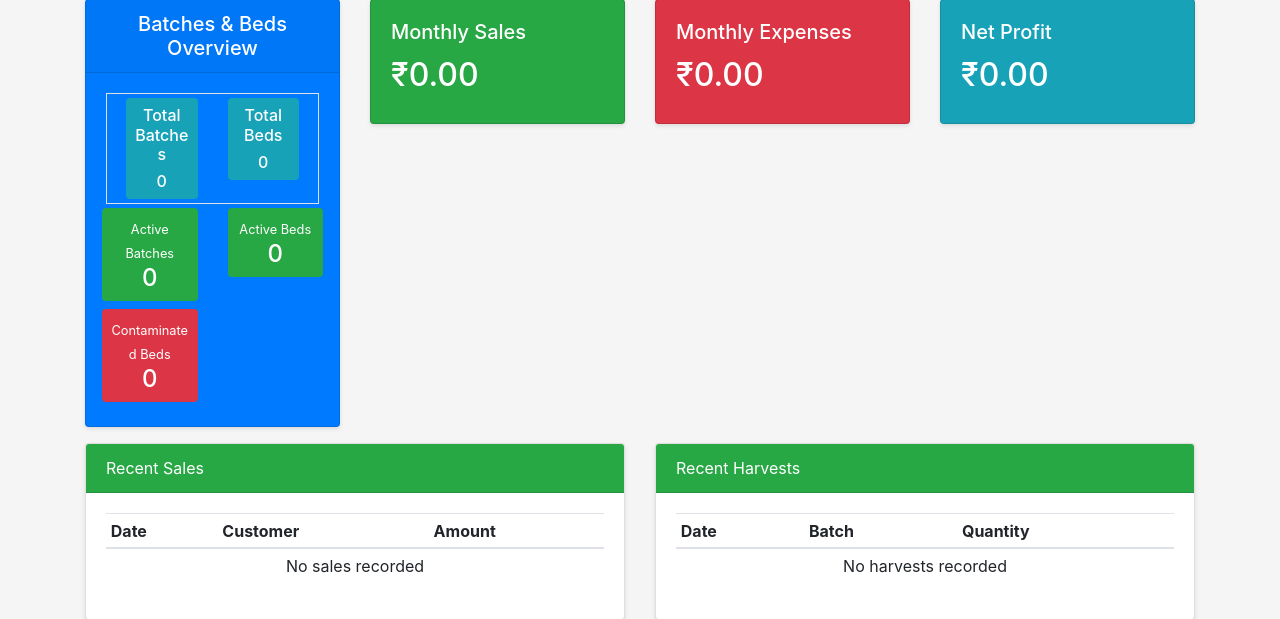
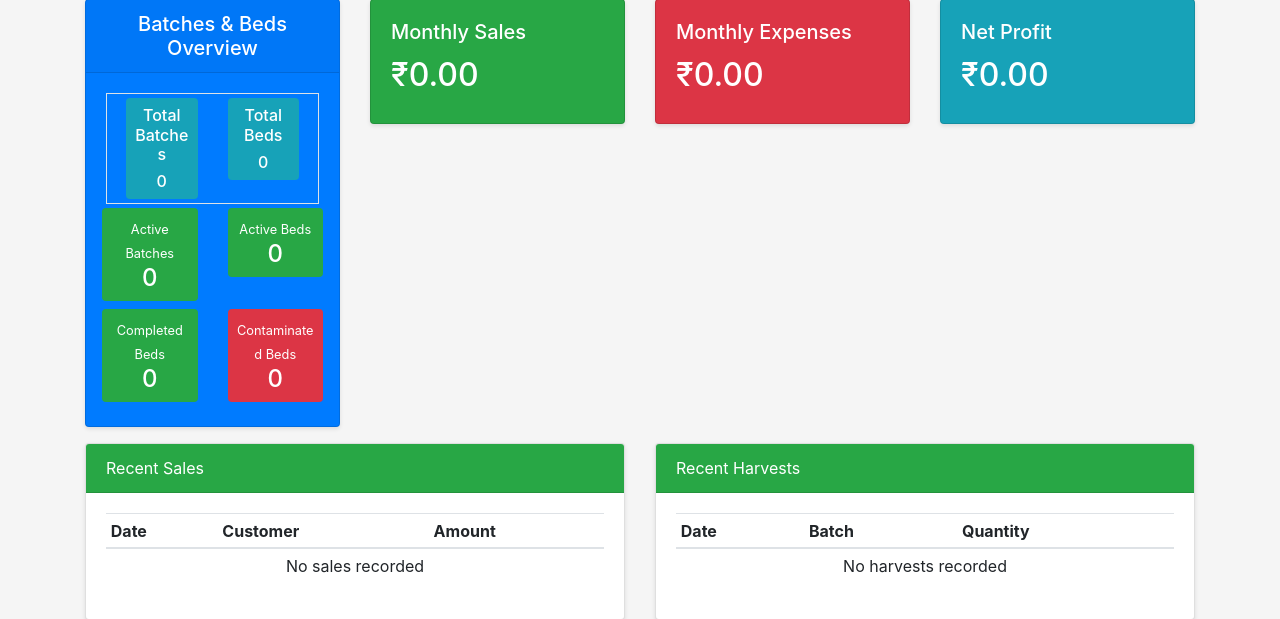
Before and after one commit to rajsan1902/eko, a Django app: page /dashboard/ in a window 1280 px wide. Shown: the part 167-786 px from the top of the page. Run offline with Django 5.2, Linux system fonts and the light colour scheme; the visitor is signed in with stand-in values (Sample User, id 1); data that the repository does not hold is empty.

Commit message:
completed beds field added to sqllite , batch table, it populated in dashboard

```diff
--- a/farm_management/forms.py
+++ b/farm_management/forms.py
@@ -6,7 +6,7 @@ class SpawnBatchForm(forms.ModelForm):
     class Meta:
         model = SpawnBatch
         fields = '__all__'
-        exclude = ['created_by', 'created_at', 'number_of_bags_contaminated']
+        exclude = ['created_by', 'created_at', 'number_of_bags_contaminated', 'number_of_bags_completed']
         widgets = {
             'batch_date': forms.DateInput(attrs={'type': 'date'}),
             'notes': forms.Textarea(attrs={'rows': 3}),
--- a/farm_management/models.py
+++ b/farm_management/models.py
@@ -78,6 +78,7 @@ class SpawnBatch(models.Model):
     substrate_type = models.CharField(max_length=20, choices=SUBSTRATE_CHOICES, default='straw')
     number_of_bags = models.PositiveIntegerField(default=0)
     number_of_bags_contaminated = models.PositiveIntegerField(default=0)
+    number_of_bags_completed = models.PositiveIntegerField(default=0)
     no_spawns_used = models.PositiveIntegerField(default=0)
     status = models.CharField(max_length=20, choices=STATUS_CHOICES, default='active')
     notes = models.TextField(blank=True)
--- a/farm_management/templates/farm/batch_list.html
+++ b/farm_management/templates/farm/batch_list.html
@@ -19,6 +19,7 @@
                         <th>Substrate Type</th>
                         <th>Total Bags</th>
                         <th>Contaminated Bags</th>
+                        <th>Completed Bags</th>
                         <th>Activ Bags</th>
                         <th>Harvested</th>
                         <th>per Bag</th>
@@ -36,6 +37,7 @@
                         <td>{{ batch.substrate_type }}</td>
                         <td>{{ batch.number_of_bags }}</td>
                         <td>{{ batch.number_of_bags_contaminated }}</td>
+                        <td>{{ batch.number_of_bags_completed }}</td>
                         <td>{{ batch.active_bags }}</td>
                         <td>{{ batch.total_harvested }} g</td>
                         <td>{{ batch.production_per_bag }} g</td>
--- a/farm_management/templates/farm/dashboard.html
+++ b/farm_management/templates/farm/dashboard.html
@@ -38,6 +38,13 @@
                     <div class="bg-success text-white bg-opacity-25 rounded p-2 mb-2 text-center">
                         <small class="text-white">Active Beds</small>
                         <h4 class="mb-0 text-whtie fw-bold">{{ active_beds }}</h4>
+                    </div>
+                </div>
+
+                 <div class="col-6">
+                    <div class="bg-success bg-opacity-25 rounded p-2 mb-2 text-center">
+                        <small class="text-white">Completed Beds</small>
+                        <h4 class="mb-0 text-white fw-bold">{{ completed_beds }}</h4>
                     </div>
                 </div>
                 <div class="col-6">
--- a/farm_management/views.py
+++ b/farm_management/views.py
@@ -34,10 +34,11 @@ def dashboard(request):
     # Summary statistics
     total_batches = SpawnBatch.objects.count() or 0
     active_batches = SpawnBatch.objects.exclude(status='completed').count()
-    total_active_beds = SpawnBatch.objects.exclude(status='completed').aggregate(total=Sum('number_of_bags'))['total'] or 0
+    total_active_beds = SpawnBatch.objects.aggregate(total=Sum('number_of_bags'))['total'] or 0
     total_beds = SpawnBatch.objects.filter().aggregate(total=Sum('number_of_bags'))['total'] or 0
-    contaminated_beds = SpawnBatch.objects.exclude(status='completed').aggregate(total=Sum('number_of_bags_contaminated'))['total'] or 0
-    active_beds = total_active_beds - contaminated_beds
+    contaminated_beds = SpawnBatch.objects.aggregate(total=Sum('number_of_bags_contaminated'))['total'] or 0
+    completed_beds = SpawnBatch.objects.aggregate(total=Sum('number_of_bags_completed'))['total'] or 0
+    active_beds = total_active_beds - contaminated_beds - completed_beds
     # Current month's sales
     current_month = timezone.now().month
     current_year = timezone.now().year
@@ -64,6 +65,7 @@ def dashboard(request):
         'active_beds' : active_beds,
         'total_beds': total_beds,
         'contaminated_beds': contaminated_beds,
+        'completed_beds': completed_beds,
 
         'monthly_sales': monthly_sales,
         'monthly_expenses': monthly_expenses,
```
Also changed, not shown: farm_management/migrations/0010_spawnbatch_number_of_bags_completed.py (added).
